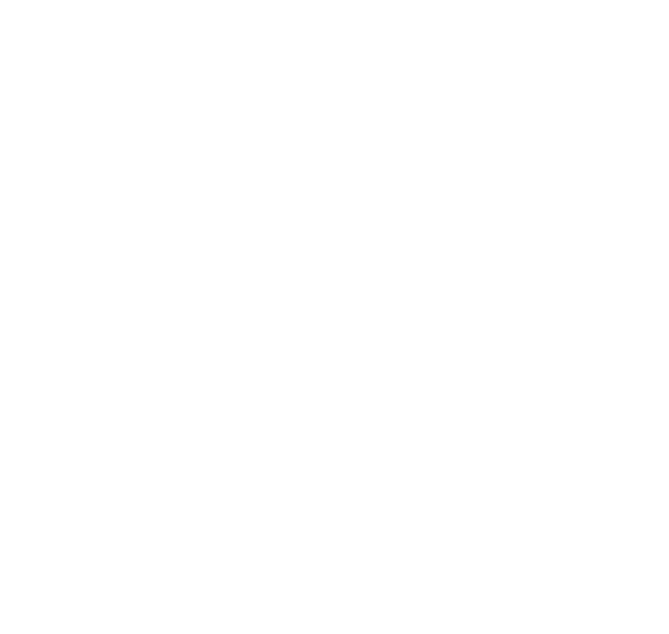
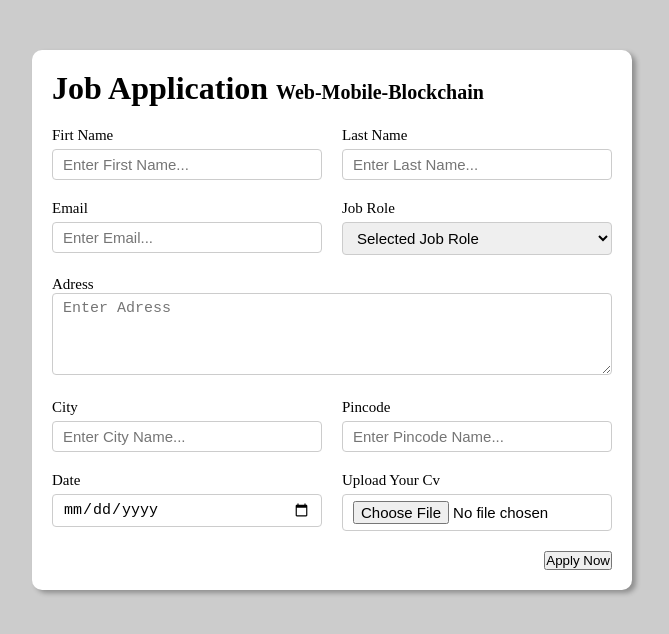
Before and after one commit to batuhansalkim/HTML-CSS-10-Practice-Projects-for-Beginners, a plain HTML site: page 10Projects/2/index.html in a window 1280 px wide. Shown: the whole page, without its empty margins (308-977 px from the left). Drawn offline with Linux system fonts and the light colour scheme.

Commit message:
update4.11
update project 4.11 / 16:39

```diff
--- a/10Projects/2/index.html
+++ b/10Projects/2/index.html
@@ -4,10 +4,84 @@
     <meta charset="UTF-8">
     <meta http-equiv="X-UA-Compatible" content="IE=edge">
     <meta name="viewport" content="width=device-width, initial-scale=1.0">
-    <title>Document</title>
+    <title>Job Application Form</title>
     <link rel="stylesheet" href="style.css">
 </head>
 <body>
+    <div class="container">
+        <div class="apply_box">
+            <h1>
+                Job Application
+                <span class="title_small">Web-Mobile-Blockchain</span>
+            </h1>
+
+            <form action="">
+                <div class="form_container">
+
+                    <div class="form_control">
+                        <label for="first_name">Firt Name</label>
+                        <input id="first_name"name=first_name placeholder="Enter First Name...">
+                    </div>
+
+                    <div class="form_control">
+                        <label for="last_name">Last Name </label>
+                        <input id="last_name"
+                        name="last_name"
+                        placeholder="Enter Last Name...">
+                    </div>
+
+                    <div class="form_control">
+                        <label for="email"> Email </label>
+                        <input type="email"
+                        name="email"
+                        placeholder="Enter Email...">
+                    </div>
+
+                    <div class="form_control">
+                        <label for="job_role">Job Role </label>
+                        <select name="job_role" id="job_role">
+                            <option value="">Selected Job Role</option>
+                            <option value="frontend">Frontend Developer</option>
+                            <option value="backend">Backend Developer</option>
+                            <option value="full_stack">Full Stack Developer</option>
+                            <option value="ui_ux">UI UX Designer</option>
+                            <option value="mobile">Mobile Developer</option>
+                            <option value="blockchain">Blockchain Developer</option>
+                        </select>
+                    </div>
+
+                    <div class="textarea_control">
+                        <label for="address">Adress</label>
+                        <textarea name="address" id="address" cols="50" rows="4" placeholder="Enter Adress"></textarea>
+                    </div>
+
+                    <div class="form_control">
+                        <label for="city">City</label>
+                        <input id="city" name="city" placeholder="Enter City Name...">
+                    </div>
+
+                    <div class="form_control">
+                        <label for="pincode">Pincode</label>
+                        <input type="number" id="pincode" name="pincode" placeholder="Enter Pincode Name...">
+                    </div>
+
+                    <div class="form_control">
+                        <label for="date">Date</label>
+                        <input value="2022.04.11" type="date" id="date">
+                    </div>
+
+                    <div class="form_control">
+                        <label for="upload">Upload Your Cv</label>
+                        <input type="file" name="upload" id="upload">
+                    </div>
+                </div>
+
+                <div class="button_container">
+                    <button type="submit">Apply Now</button>
+                </div>
+            </form>
+        </div>
+    </div>
 
 </body>
 </html>
--- a/10Projects/2/style.css
+++ b/10Projects/2/style.css
@@ -0,0 +1,68 @@
+*{
+    margin: 0;
+    padding: 0;
+    box-sizing: border-box;
+}
+body{
+    background-color: #ccc;
+}
+.container{
+    max-width: 900px;
+    margin: 0 auto;
+}
+.apply_box{
+    max-width: 600px;
+    padding: 20px;
+    background-color: white;
+    margin: 0 auto;
+    margin-top: 50px;
+    box-shadow: 4px 3px 5px rgba(1, 1, 1, 0.3);
+    border-radius: 10px;
+}
+.title_small{
+    font-size: 20px;
+}
+.form_container{
+    margin-top: 20px;
+    display: grid;
+    grid-template-columns: repeat(auto-fit, minmax(200px, 1fr));
+    gap: 20px;
+}
+
+.form_control{
+    display: flex;
+    flex-direction: column;
+}
+label{
+    font-size: 15px;
+    margin-bottom: 5px;
+}
+input,select,textarea{
+    padding: 6px 10px;
+    border: 1px solid #ccc;
+    border-radius: 4px;
+    font-size: 15px;
+}
+
+input:focus{
+    outline-color: red;
+}
+.button_container{
+    display: flex;
+
+    justify-content: flex-end;
+    margin-top: 20px;
+}
+
+.textarea_control {
+  grid-column: 1 / span 2;
+}
+.textarea_control textarea{
+    width: 100%;
+}
+
+@media (max-width: 460px) {
+    .textarea_control{
+        grid-column: 1/ span 1;
+    }
+};
--- /dev/null
+++ b/10Projects/deneme/style.css
@@ -0,0 +1,90 @@
+* {
+  margin: 0;
+  padding: 0;
+  box-sizing: border-box;
+}
+
+body {
+  background-color: #ccc;
+}
+.container {
+  max-width: 900px;
+  margin: 0 auto;
+}
+
+.apply_box {
+  max-width: 600px;
+  padding: 20px;
+  background-color: white;
+  margin: 0 auto;
+  margin-top: 50px;
+  box-shadow: 4px 3px 5px rgba(1, 1, 1, 0.1);
+  border-radius: 10px;
+}
+
+.title_small {
+  font-size: 20px;
+}
+
+.form_container {
+  margin-top: 20px;
+  display: grid;
+  grid-template-columns: repeat(auto-fit, minmax(200px, 1fr));
+  gap: 20px;
+}
+.form_control {
+  display: flex;
+  flex-direction: column;
+}
+
+label {
+  font-size: 15px;
+  margin-bottom: 5px;
+}
+
+input,
+select,
+textarea {
+  padding: 6px 10px;
+  border: 1px solid #ccc;
+  border-radius: 4px;
+  font-size: 15px;
+}
+
+input:focus {
+  outline-color: red;
+}
+
+.button_container {
+  display: flex;
+
+  justify-content: flex-end;
+  margin-top: 20px;
+}
+button {
+  background-color: red;
+  border: transparent solid 2px;
+  padding: 5px 10px;
+  color: white;
+  border-radius: 8px;
+  transition: 0.3s ease-in;
+}
+button:hover {
+  background-color: #ccc;
+  border: 2px solid red;
+  color: black;
+  transition: 0.3s ease-out;
+  cursor: pointer;
+}
+.textarea_control {
+  grid-column: 1 / span 2;
+}
+.textarea_control textarea {
+  width: 100%;
+}
+
+@media (max-width: 460px) {
+  .textarea_control {
+    grid-column: 1 / span 1;
+  }
+} ;
```
Also changed, not shown: 10Projects/deneme/index.html (added, +105 -0 lines).
